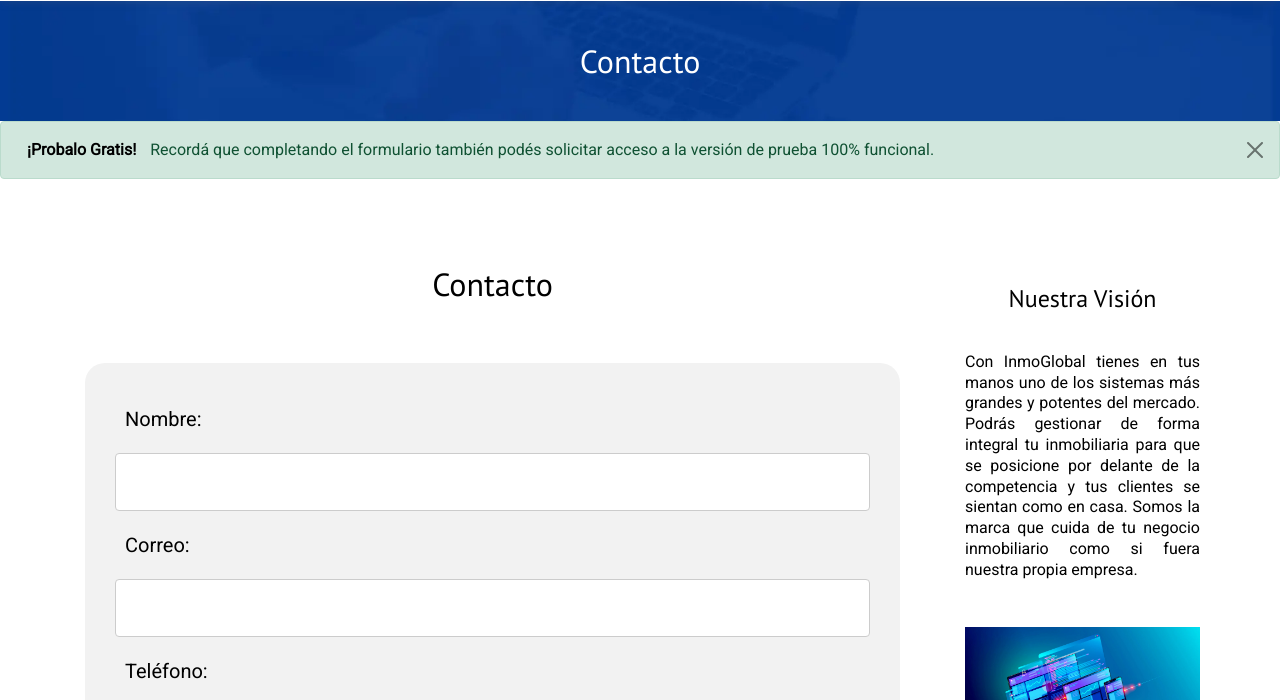
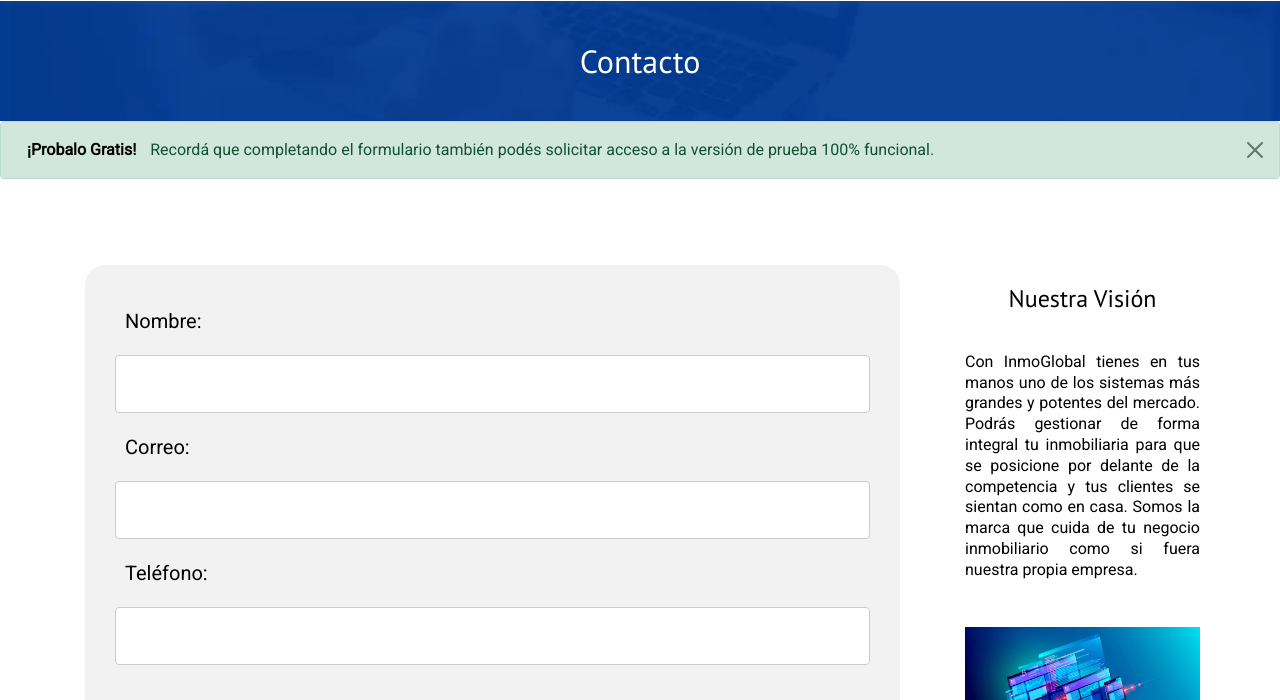
Before and after one commit to pabloabb/AplicacionWeb, a plain HTML site: page contacto.html in a window 1280 px wide. Shown: the part 79-779 px from the top of the page. Drawn offline with nearby package versions, Linux system fonts and the light colour scheme.

Commit message:
Tercera Entrega del Proyecto Final

```diff
--- a/contacto.html
+++ b/contacto.html
@@ -83,8 +83,6 @@
   <div class="contenedorFlex redondeoVisual">
 
     <section class="seccionDescripcion">
-
-      <h1 class="animate__animated animate__fadeIn">Contacto</h1>
 
       <section class="contenido" id="contenidoFormulario">
         <div class="formularioContacto">
```
